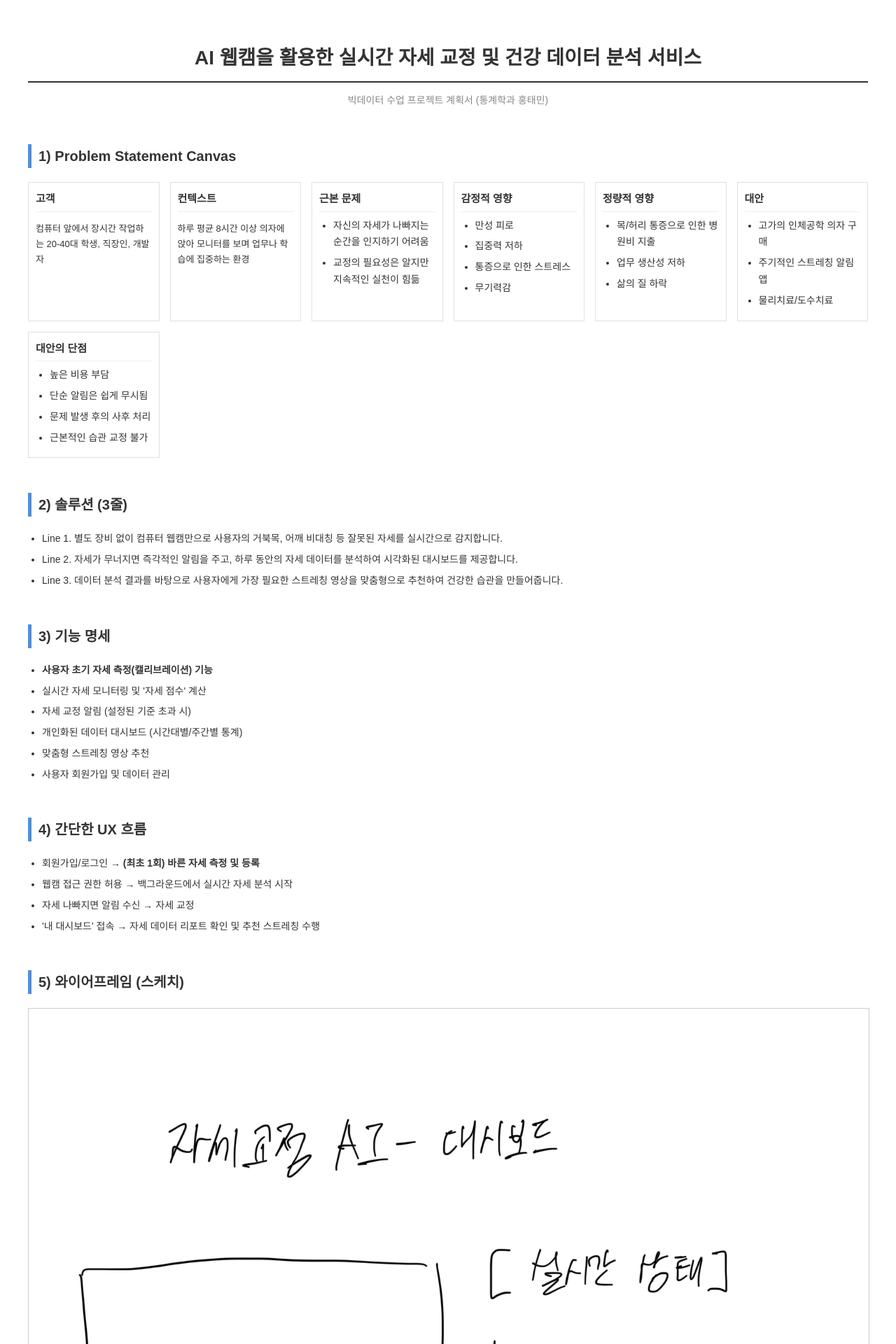
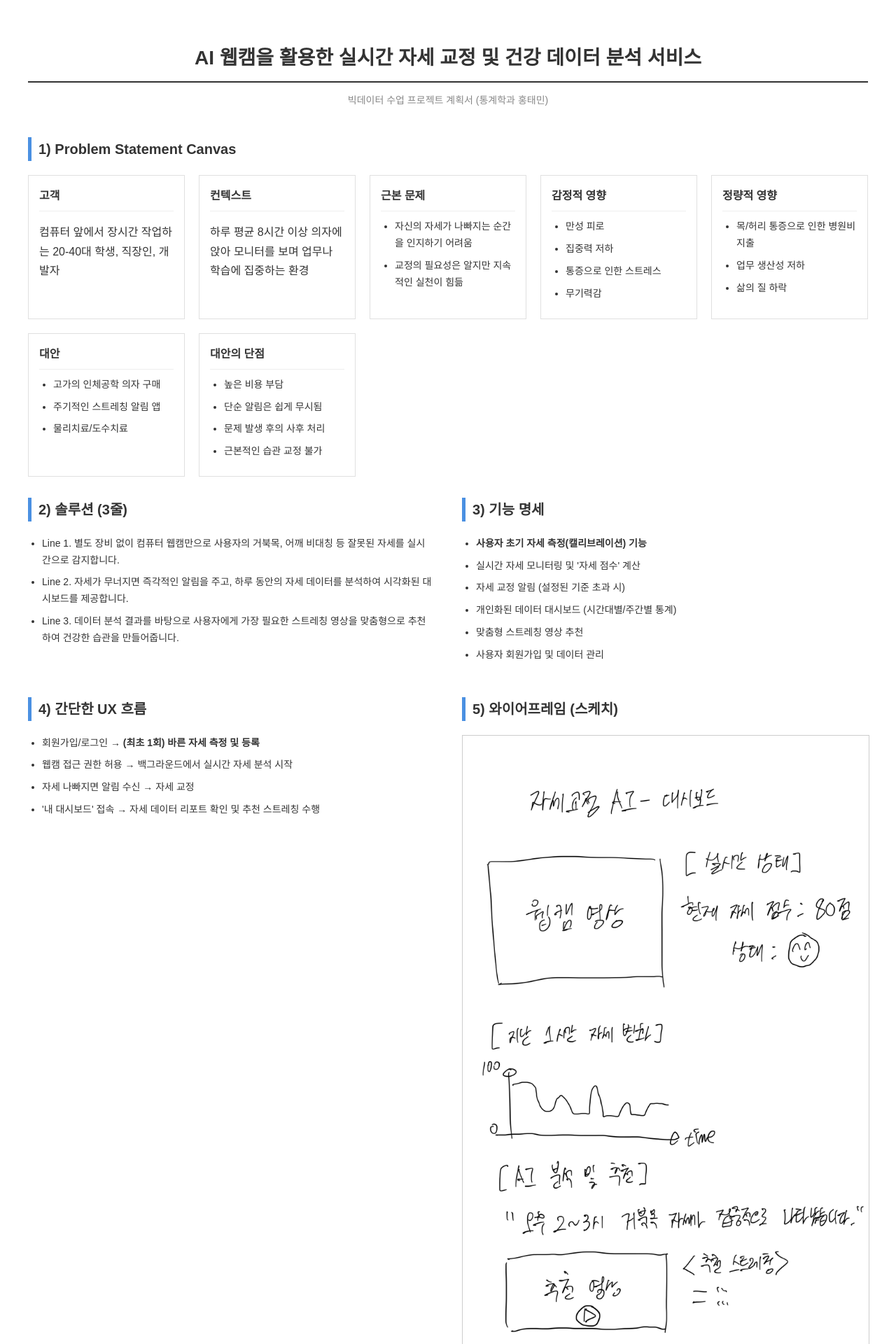
Before and after one commit to taemin2271/flask-test, a Flask app: page /hw1 in a window 1280 px wide. Shown: the top 1920 px of the page at 70% size. Run offline with Flask 3, Linux system fonts and the light colour scheme.

Commit message:
docs:프로젝트 계획서 레이아웃 변경

```diff
--- a/templates/hw1.html
+++ b/templates/hw1.html
@@ -5,7 +5,6 @@
     <meta name="viewport" content="width=device-width, initial-scale=1.0">
     <title>{{ title }}</title>
     <style>
-        /* 전체 페이지 스타일 */
         body {
             font-family: 'Malgun Gothic', 'Apple SD Gothic Neo', sans-serif;
             color: #333;
@@ -14,83 +13,32 @@
             margin: 0;
             padding: 40px 20px;
         }
+        .container { max-width: 1200px; margin: 0 auto; }
+        h1 { font-size: 28px; font-weight: bold; border-bottom: 2px solid #333; padding-bottom: 10px; margin-bottom: 5px; text-align: center; }
+        .subtitle { font-size: 14px; color: #888; margin-bottom: 40px; text-align: center; }
+        h2 { font-size: 20px; font-weight: 600; margin-top: 50px; margin-bottom: 20px; border-left: 5px solid #4a90e2; padding-left: 10px; }
 
-        /* 메인 컨테이너 (내용을 중앙에 모으고 최대 너비 지정) */
-        .container {
-            max-width: 1200px; /* 기존과 동일 또는 살짝 늘림 */
-            margin: 0 auto;
-        }
-
-        /* 메인 타이틀 */
-        h1 {
-            font-size: 28px;
-            font-weight: bold;
-            border-bottom: 2px solid #333;
-            padding-bottom: 10px;
-            margin-bottom: 5px;
-            text-align: center; /* 타이틀 중앙 정렬 */
-        }
-
-        /* 부제 (프로젝트 계획서) */
-        .subtitle {
-            font-size: 14px;
-            color: #888;
-            margin-bottom: 40px;
-            text-align: center; /* 부제 중앙 정렬 */
-        }
-
-        /* 각 섹션 제목 */
-        h2 {
-            font-size: 20px;
-            font-weight: 600;
-            margin-top: 50px;
-            margin-bottom: 20px;
-            border-left: 5px solid #4a90e2;
-            padding-left: 10px;
-        }
-
-        /* Problem Statement Canvas를 위한 그리드 레이아웃 */
+        /* Problem Statement Canvas Grid */
         .canvas-grid {
             display: grid;
-            /* 화면이 넓을 때 더 많은 열을 사용 (예: 최소 180px, 최대 5개까지 유연하게) */
-            grid-template-columns: repeat(auto-fit, minmax(180px, 1fr));
-            gap: 15px; /* 아이템 사이의 간격 축소 */
+            grid-template-columns: repeat(auto-fit, minmax(200px, 1fr));
+            gap: 20px;
             margin-bottom: 30px;
         }
+        .canvas-item { border: 1px solid #e0e0e0; padding: 15px; }
+        .canvas-item h3 { font-size: 16px; margin-top: 0; margin-bottom: 10px; border-bottom: 1px solid #eee; padding-bottom: 8px; }
 
-        /* Canvas의 각 항목 스타일 */
-        .canvas-item {
-            border: 1px solid #e0e0e0;
-            padding: 10px; /* 패딩 축소 */
-            font-size: 13px; /* 폰트 크기 축소 */
+        /* --- 아래 섹션들을 위한 새로운 2단 그리드 --- */
+        .main-content-grid {
+            display: grid;
+            grid-template-columns: 1fr 1fr; /* 2개의 동일한 너비의 열 */
+            gap: 40px; /* 섹션 사이의 간격 */
         }
+        .grid-section h2 { margin-top: 0; } /* 그리드 안의 h2는 위쪽 마진 제거 */
 
-        .canvas-item h3 {
-            font-size: 15px; /* 헤더 폰트 크기 축소 */
-            margin-top: 0;
-            margin-bottom: 8px; /* 마진 축소 */
-            border-bottom: 1px solid #eee;
-            padding-bottom: 5px; /* 패딩 축소 */
-        }
-
-        /* 리스트 스타일 */
-        ul {
-            padding-left: 20px;
-            margin: 0;
-            font-size: 14px; /* 리스트 폰트 크기 */
-        }
-        li {
-            margin-bottom: 6px; /* 리스트 간격 축소 */
-        }
-
-        /* 이미지 스타일 */
-        img {
-            max-width: 100%;
-            height: auto;
-            display: block;
-            margin: 20px auto;
-            border: 1px solid #ccc;
-        }
+        ul { padding-left: 20px; margin: 0; font-size: 14px; }
+        li { margin-bottom: 8px; }
+        img { max-width: 100%; height: auto; display: block; margin: 20px auto; border: 1px solid #ccc; }
     </style>
 </head>
 <body>
@@ -98,66 +46,29 @@
         <h1>AI 웹캠을 활용한 실시간 자세 교정 및 건강 데이터 분석 서비스</h1>
         <p class="subtitle">빅데이터 수업 프로젝트 계획서 (통계학과 홍태민)</p>
 
+        <div class="grid-section">
             <h2>1) Problem Statement Canvas</h2>
             <div class="canvas-grid">
-            <div class="canvas-item">
-                <h3>고객</h3>
-                <p>컴퓨터 앞에서 장시간 작업하는 20-40대 학생, 직장인, 개발자</p>
-            </div>
-            <div class="canvas-item">
-                <h3>컨텍스트</h3>
-                <p>하루 평균 8시간 이상 의자에 앉아 모니터를 보며 업무나 학습에 집중하는 환경</p>
-            </div>
-            <div class="canvas-item">
-                <h3>근본 문제</h3>
-                <ul>
-                    <li>자신의 자세가 나빠지는 순간을 인지하기 어려움</li>
-                    <li>교정의 필요성은 알지만 지속적인 실천이 힘듦</li>
-                </ul>
-            </div>
-            <div class="canvas-item">
-                <h3>감정적 영향</h3>
-                <ul>
-                    <li>만성 피로</li>
-                    <li>집중력 저하</li>
-                    <li>통증으로 인한 스트레스</li>
-                    <li>무기력감</li>
-                </ul>
-            </div>
-            <div class="canvas-item">
-                <h3>정량적 영향</h3>
-                <ul>
-                    <li>목/허리 통증으로 인한 병원비 지출</li>
-                    <li>업무 생산성 저하</li>
-                    <li>삶의 질 하락</li>
-                </ul>
-            </div>
-            <div class="canvas-item">
-                <h3>대안</h3>
-                <ul>
-                    <li>고가의 인체공학 의자 구매</li>
-                    <li>주기적인 스트레칭 알림 앱</li>
-                    <li>물리치료/도수치료</li>
-                </ul>
-            </div>
-            <div class="canvas-item">
-                <h3>대안의 단점</h3>
-                <ul>
-                    <li>높은 비용 부담</li>
-                    <li>단순 알림은 쉽게 무시됨</li>
-                    <li>문제 발생 후의 사후 처리</li>
-                    <li>근본적인 습관 교정 불가</li>
-                </ul>
+                <div class="canvas-item"><h3>고객</h3><p>컴퓨터 앞에서 장시간 작업하는 20-40대 학생, 직장인, 개발자</p></div>
+                <div class="canvas-item"><h3>컨텍스트</h3><p>하루 평균 8시간 이상 의자에 앉아 모니터를 보며 업무나 학습에 집중하는 환경</p></div>
+                <div class="canvas-item"><h3>근본 문제</h3><ul><li>자신의 자세가 나빠지는 순간을 인지하기 어려움</li><li>교정의 필요성은 알지만 지속적인 실천이 힘듦</li></ul></div>
+                <div class="canvas-item"><h3>감정적 영향</h3><ul><li>만성 피로</li><li>집중력 저하</li><li>통증으로 인한 스트레스</li><li>무기력감</li></ul></div>
+                <div class="canvas-item"><h3>정량적 영향</h3><ul><li>목/허리 통증으로 인한 병원비 지출</li><li>업무 생산성 저하</li><li>삶의 질 하락</li></ul></div>
+                <div class="canvas-item"><h3>대안</h3><ul><li>고가의 인체공학 의자 구매</li><li>주기적인 스트레칭 알림 앱</li><li>물리치료/도수치료</li></ul></div>
+                <div class="canvas-item"><h3>대안의 단점</h3><ul><li>높은 비용 부담</li><li>단순 알림은 쉽게 무시됨</li><li>문제 발생 후의 사후 처리</li><li>근본적인 습관 교정 불가</li></ul></div>
             </div>
         </div>
 
+        <div class="main-content-grid">
+            <div class="grid-section">
                 <h2>2) 솔루션 (3줄)</h2>
                 <ul>
                     <li>Line 1. 별도 장비 없이 컴퓨터 웹캠만으로 사용자의 거북목, 어깨 비대칭 등 잘못된 자세를 실시간으로 감지합니다.</li>
                     <li>Line 2. 자세가 무너지면 즉각적인 알림을 주고, 하루 동안의 자세 데이터를 분석하여 시각화된 대시보드를 제공합니다.</li>
                     <li>Line 3. 데이터 분석 결과를 바탕으로 사용자에게 가장 필요한 스트레칭 영상을 맞춤형으로 추천하여 건강한 습관을 만들어줍니다.</li>
                 </ul>
-
+            </div>
+            <div class="grid-section">
                 <h2>3) 기능 명세</h2>
                 <ul>
                     <li><b>사용자 초기 자세 측정(캘리브레이션) 기능</b></li>
@@ -167,7 +78,8 @@
                     <li>맞춤형 스트레칭 영상 추천</li>
                     <li>사용자 회원가입 및 데이터 관리</li>
                 </ul>
-
+            </div>
+            <div class="grid-section">
                 <h2>4) 간단한 UX 흐름</h2>
                 <ul>
                     <li>회원가입/로그인 → <b>(최초 1회) 바른 자세 측정 및 등록</b></li>
@@ -175,9 +87,12 @@
                     <li>자세 나빠지면 알림 수신 → 자세 교정</li>
                     <li>'내 대시보드' 접속 → 자세 데이터 리포트 확인 및 추천 스트레칭 수행</li>
                 </ul>
-
+            </div>
+            <div class="grid-section">
                 <h2>5) 와이어프레임 (스케치)</h2>
                 <img src="{{ url_for('static', filename='images/wireframe.png') }}" alt="프로젝트 와이어프레임">
             </div>
+        </div>
+    </div>
 </body>
 </html>
```
Lines whose indentation alone changed are shown as unchanged.
